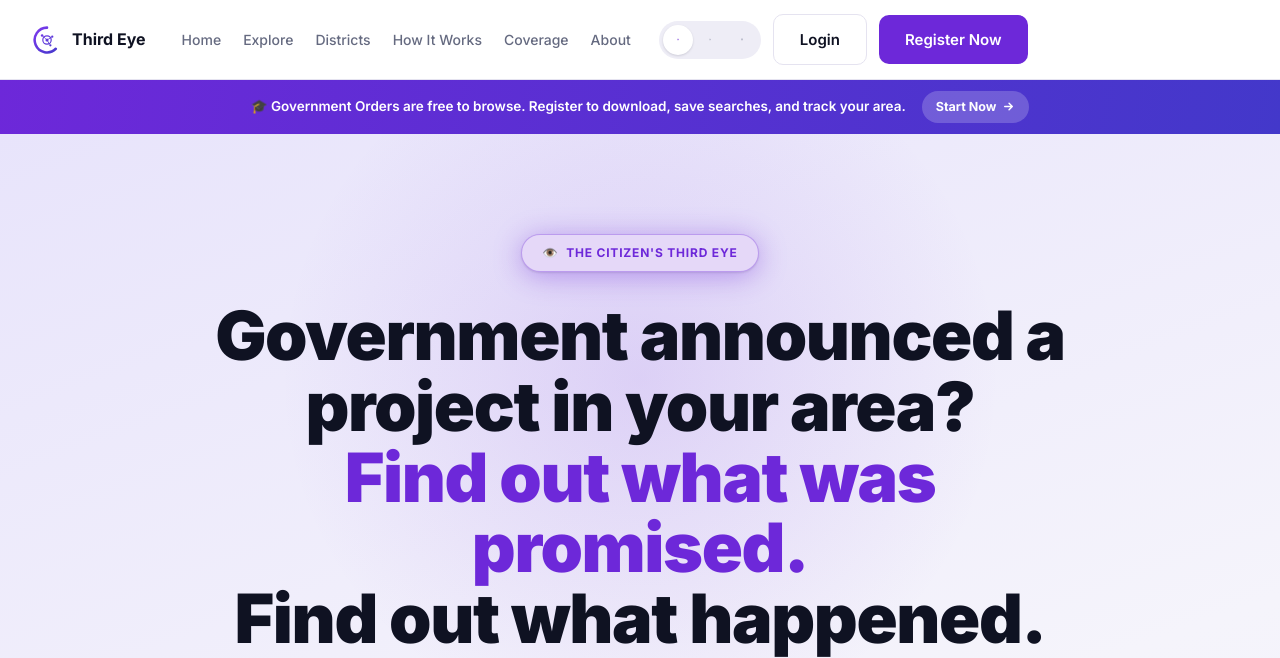
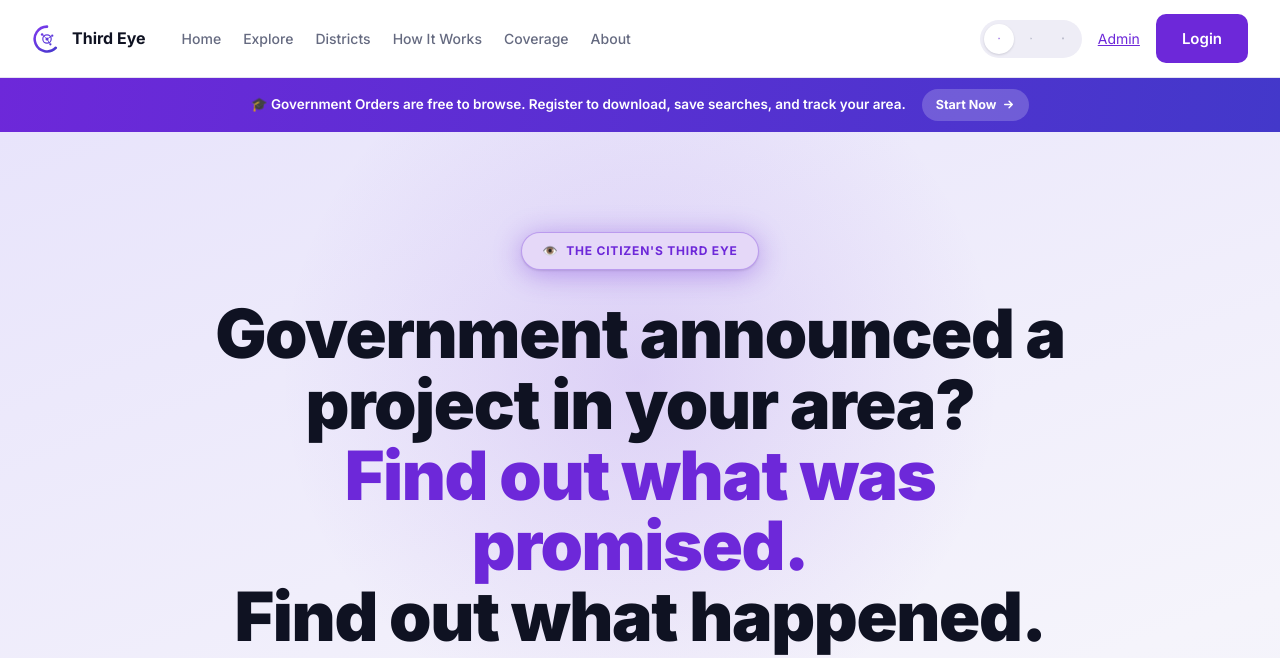
Before and after one commit to skedcom-web/Thirdeye, a FastAPI app: page / in a window 1280 px wide. Shown: the top 658 px of the page. Run offline with FastAPI, Linux system fonts and the light colour scheme; data comes from the database, SQL or seed files in the repository; data that the repository does not hold is empty.

Commit message:
Balance public header layout, restore admin login, dedupe register CTA
The header-end cluster (theme pill + auth buttons) had no auto-margin,
so it packed next to the nav links instead of anchoring to the right
edge, leaving a large dead gap and making the header look unbalanced.
Give .header-end margin-left: auto so it's flush right.

Restore a visible staff/admin entry point: the public header's logged-
out state only linked to /citizen/login, with no path to /login at all.
Add a plain "Admin" nav-link next to Login.

Remove the separate "Register Now" button: citizen_auth.html already
puts Register as a tab inside the same modal Login opens, so the two
buttons were duplicating one destination. Login is now the single,
primary CTA.

Cache-bust bumped to v=8 for the CSS change. Verified live: header-end
sits flush against the header's right padding on both landing and
/orders, Admin/Login links resolve correctly. Full suite: 377 passed,
0 regressions.

Co-Authored-By: Claude Sonnet 5 <noreply@anthropic.com>

```diff
--- a/goengine/workbench/static/theme.css
+++ b/goengine/workbench/static/theme.css
@@ -342,7 +342,7 @@ pre.pagetext {
   background: currentColor; border-radius: 2px; transition: transform .2s ease, opacity .2s ease;
 }
 header.app-header .nav-toggle { color: var(--header-ink); border-color: var(--header-ink); }
-.site-header .header-end { display: flex; align-items: center; gap: 12px; }
+.site-header .header-end { display: flex; align-items: center; gap: 16px; margin-left: auto; }
 .btn-nav-cta { padding: 8px 16px; font-size: 13px; }
 @media (max-width: 860px) {
   .site-header nav, header.app-header nav { display: none; }
--- a/goengine/workbench/templates/_partials.html
+++ b/goengine/workbench/templates/_partials.html
@@ -96,8 +96,8 @@
       <button type="submit" class="btn-lg btn-secondary">Logout</button>
     </form>
     {% else %}
-    <a class="btn-lg btn-secondary btn-nav-cta" href="/citizen/login">Login</a>
-    <a class="btn-lg btn-primary btn-nav-cta" href="/register">Register Now</a>
+    <a class="nav-link" href="/login">Admin</a>
+    <a class="btn-lg btn-primary btn-nav-cta" href="/citizen/login">Login</a>
     {% endif %}
   </div>
 </header>
--- a/goengine/workbench/templates/base.html
+++ b/goengine/workbench/templates/base.html
@@ -7,7 +7,7 @@
 <link rel="preconnect" href="https://fonts.googleapis.com">
 <link rel="preconnect" href="https://fonts.gstatic.com" crossorigin>
 <link href="https://fonts.googleapis.com/css2?family=Inter:wght@400;500;600;700;800&display=swap" rel="stylesheet">
-<link rel="stylesheet" href="/static/theme.css?v=7">
+<link rel="stylesheet" href="/static/theme.css?v=8">
 {% from "_partials.html" import mark, theme_init_script %}
 {{ theme_init_script() }}
 </head>
@@ -122,7 +122,7 @@
 <main class="app-main">
 {% block content %}{% endblock %}
 </main>
-<script src="/static/theme.js?v=7" defer></script>
+<script src="/static/theme.js?v=8" defer></script>
 <script>
 // Nav group dropdowns
 document.addEventListener('DOMContentLoaded', function () {
--- a/goengine/workbench/templates/citizen_auth.html
+++ b/goengine/workbench/templates/citizen_auth.html
@@ -7,7 +7,7 @@
 <link rel="preconnect" href="https://fonts.googleapis.com">
 <link rel="preconnect" href="https://fonts.gstatic.com" crossorigin>
 <link href="https://fonts.googleapis.com/css2?family=Inter:wght@400;500;600;700;800;900&display=swap" rel="stylesheet">
-<link rel="stylesheet" href="/static/theme.css?v=7">
+<link rel="stylesheet" href="/static/theme.css?v=8">
 {% from "_partials.html" import theme_init_script %}
 {{ theme_init_script() }}
 </head>
@@ -111,6 +111,6 @@
 
   <p class="auth-footnote">We verify your details to keep your certification progress secure.</p>
 </div>
-<script src="/static/theme.js?v=7" defer></script>
+<script src="/static/theme.js?v=8" defer></script>
 </body>
 </html>
--- a/goengine/workbench/templates/citizen_dashboard.html
+++ b/goengine/workbench/templates/citizen_dashboard.html
@@ -7,7 +7,7 @@
 <link rel="preconnect" href="https://fonts.googleapis.com">
 <link rel="preconnect" href="https://fonts.gstatic.com" crossorigin>
 <link href="https://fonts.googleapis.com/css2?family=Inter:wght@400;500;600;700;800;900&display=swap" rel="stylesheet">
-<link rel="stylesheet" href="/static/theme.css?v=7">
+<link rel="stylesheet" href="/static/theme.css?v=8">
 {% from "_partials.html" import mark, theme_init_script, public_header %}
 {{ theme_init_script() }}
 </head>
@@ -102,6 +102,6 @@
   <p class="footer-copy">© 2026 Third Eye. Built on official Tamil Nadu government records.</p>
 </footer>
 
-<script src="/static/theme.js?v=7" defer></script>
+<script src="/static/theme.js?v=8" defer></script>
 </body>
 </html>
--- a/goengine/workbench/templates/landing.html
+++ b/goengine/workbench/templates/landing.html
@@ -9,7 +9,7 @@
 <link rel="preconnect" href="https://fonts.googleapis.com">
 <link rel="preconnect" href="https://fonts.gstatic.com" crossorigin>
 <link href="https://fonts.googleapis.com/css2?family=Inter:wght@400;500;600;700;800;900&display=swap" rel="stylesheet">
-<link rel="stylesheet" href="/static/theme.css?v=7">
+<link rel="stylesheet" href="/static/theme.css?v=8">
 {% from "_partials.html" import mark, tn_map, theme_init_script, theme_picker %}
 {{ theme_init_script() }}
 </head>
@@ -41,8 +41,8 @@
     {% elif current_citizen %}
     <a class="btn-lg btn-secondary btn-nav-cta" href="/dashboard">Dashboard</a>
     {% else %}
-    <a class="btn-lg btn-secondary btn-nav-cta" href="/citizen/login">Login</a>
-    <a class="btn-lg btn-primary btn-nav-cta" href="/register">Register Now</a>
+    <a class="nav-link" href="/login">Admin</a>
+    <a class="btn-lg btn-primary btn-nav-cta" href="/citizen/login">Login</a>
     {% endif %}
   </div>
 </header>
@@ -418,6 +418,6 @@
   <p class="footer-copy">© 2026 Third Eye. Built on official Tamil Nadu government records.</p>
 </footer>
 
-<script src="/static/theme.js?v=7" defer></script>
+<script src="/static/theme.js?v=8" defer></script>
 </body>
 </html>
--- a/goengine/workbench/templates/login.html
+++ b/goengine/workbench/templates/login.html
@@ -7,7 +7,7 @@
 <link rel="preconnect" href="https://fonts.googleapis.com">
 <link rel="preconnect" href="https://fonts.gstatic.com" crossorigin>
 <link href="https://fonts.googleapis.com/css2?family=Inter:wght@400;500;600;700;800;900&display=swap" rel="stylesheet">
-<link rel="stylesheet" href="/static/theme.css?v=7">
+<link rel="stylesheet" href="/static/theme.css?v=8">
 {% from "_partials.html" import theme_init_script %}
 {{ theme_init_script() }}
 </head>
@@ -47,6 +47,6 @@
   {% if error %}<div class="auth-error">{{ error }}</div>{% endif %}
   <p class="auth-footnote">Every action here is audited.</p>
 </div>
-<script src="/static/theme.js?v=7" defer></script>
+<script src="/static/theme.js?v=8" defer></script>
 </body>
 </html>
--- a/goengine/workbench/templates/orders_detail.html
+++ b/goengine/workbench/templates/orders_detail.html
@@ -9,7 +9,7 @@
 <link rel="preconnect" href="https://fonts.googleapis.com">
 <link rel="preconnect" href="https://fonts.gstatic.com" crossorigin>
 <link href="https://fonts.googleapis.com/css2?family=Inter:wght@400;500;600;700;800;900&display=swap" rel="stylesheet">
-<link rel="stylesheet" href="/static/theme.css?v=7">
+<link rel="stylesheet" href="/static/theme.css?v=8">
 {% from "_partials.html" import mark, theme_init_script, public_header %}
 {{ theme_init_script() }}
 </head>
@@ -101,6 +101,6 @@
   <p class="footer-copy">© 2026 Third Eye. Built on official Tamil Nadu government records.</p>
 </footer>
 
-<script src="/static/theme.js?v=7" defer></script>
+<script src="/static/theme.js?v=8" defer></script>
 </body>
 </html>
--- a/goengine/workbench/templates/orders_list.html
+++ b/goengine/workbench/templates/orders_list.html
@@ -9,7 +9,7 @@
 <link rel="preconnect" href="https://fonts.googleapis.com">
 <link rel="preconnect" href="https://fonts.gstatic.com" crossorigin>
 <link href="https://fonts.googleapis.com/css2?family=Inter:wght@400;500;600;700;800;900&display=swap" rel="stylesheet">
-<link rel="stylesheet" href="/static/theme.css?v=7">
+<link rel="stylesheet" href="/static/theme.css?v=8">
 {% from "_partials.html" import mark, theme_init_script, public_header %}
 {{ theme_init_script() }}
 </head>
@@ -119,6 +119,6 @@
   <p class="footer-copy">© 2026 Third Eye. Built on official Tamil Nadu government records.</p>
 </footer>
 
-<script src="/static/theme.js?v=7" defer></script>
+<script src="/static/theme.js?v=8" defer></script>
 </body>
 </html>
--- a/goengine/workbench/templates/setup.html
+++ b/goengine/workbench/templates/setup.html
@@ -7,7 +7,7 @@
 <link rel="preconnect" href="https://fonts.googleapis.com">
 <link rel="preconnect" href="https://fonts.gstatic.com" crossorigin>
 <link href="https://fonts.googleapis.com/css2?family=Inter:wght@400;500;600;700;800;900&display=swap" rel="stylesheet">
-<link rel="stylesheet" href="/static/theme.css?v=7">
+<link rel="stylesheet" href="/static/theme.css?v=8">
 {% from "_partials.html" import theme_init_script %}
 {{ theme_init_script() }}
 </head>
@@ -46,6 +46,6 @@
   {% if error %}<div class="auth-error">{{ error }}</div>{% endif %}
   <p class="auth-footnote">This is the only setup step that happens outside the browser.</p>
 </div>
-<script src="/static/theme.js?v=7" defer></script>
+<script src="/static/theme.js?v=8" defer></script>
 </body>
 </html>
```
